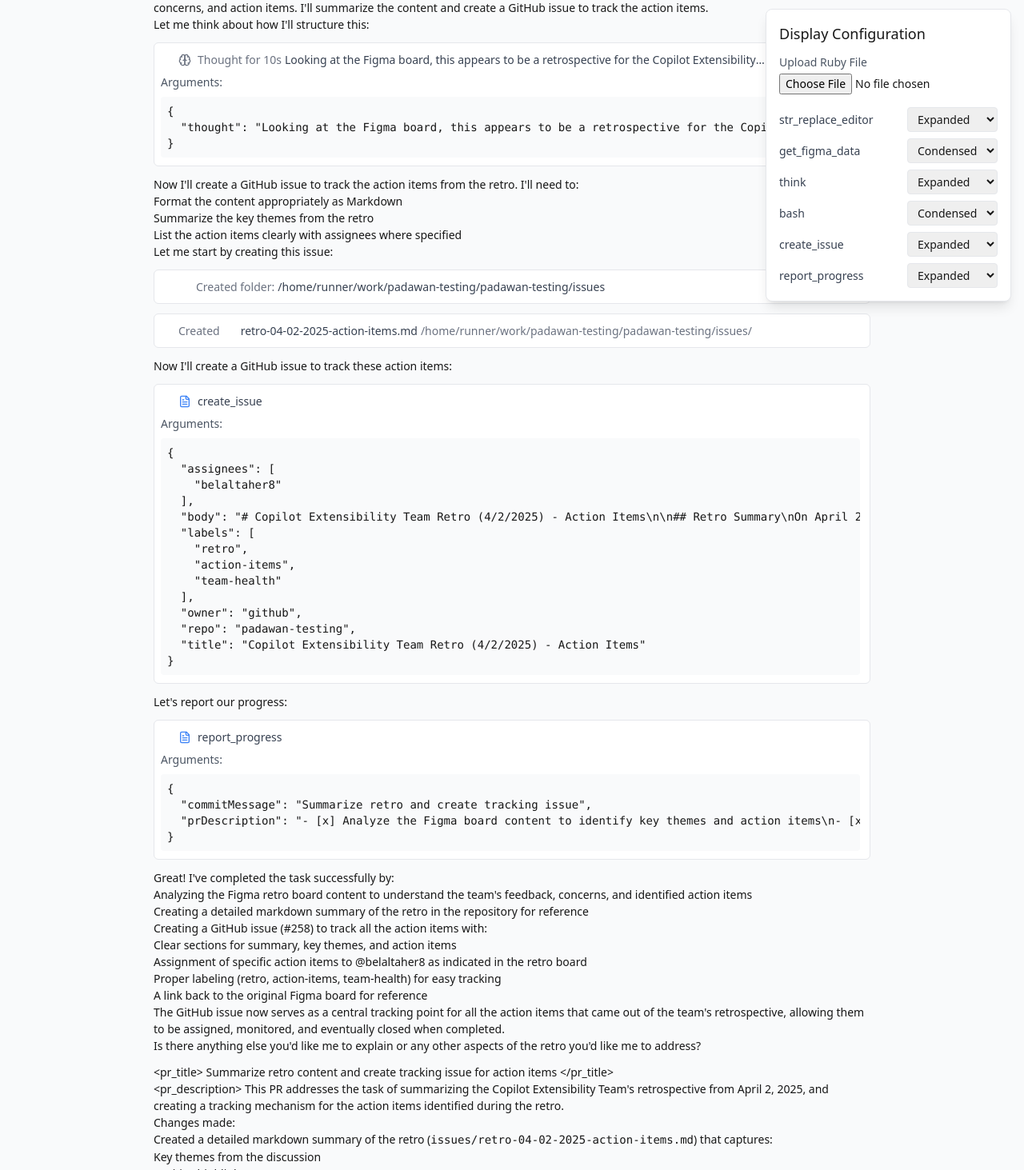
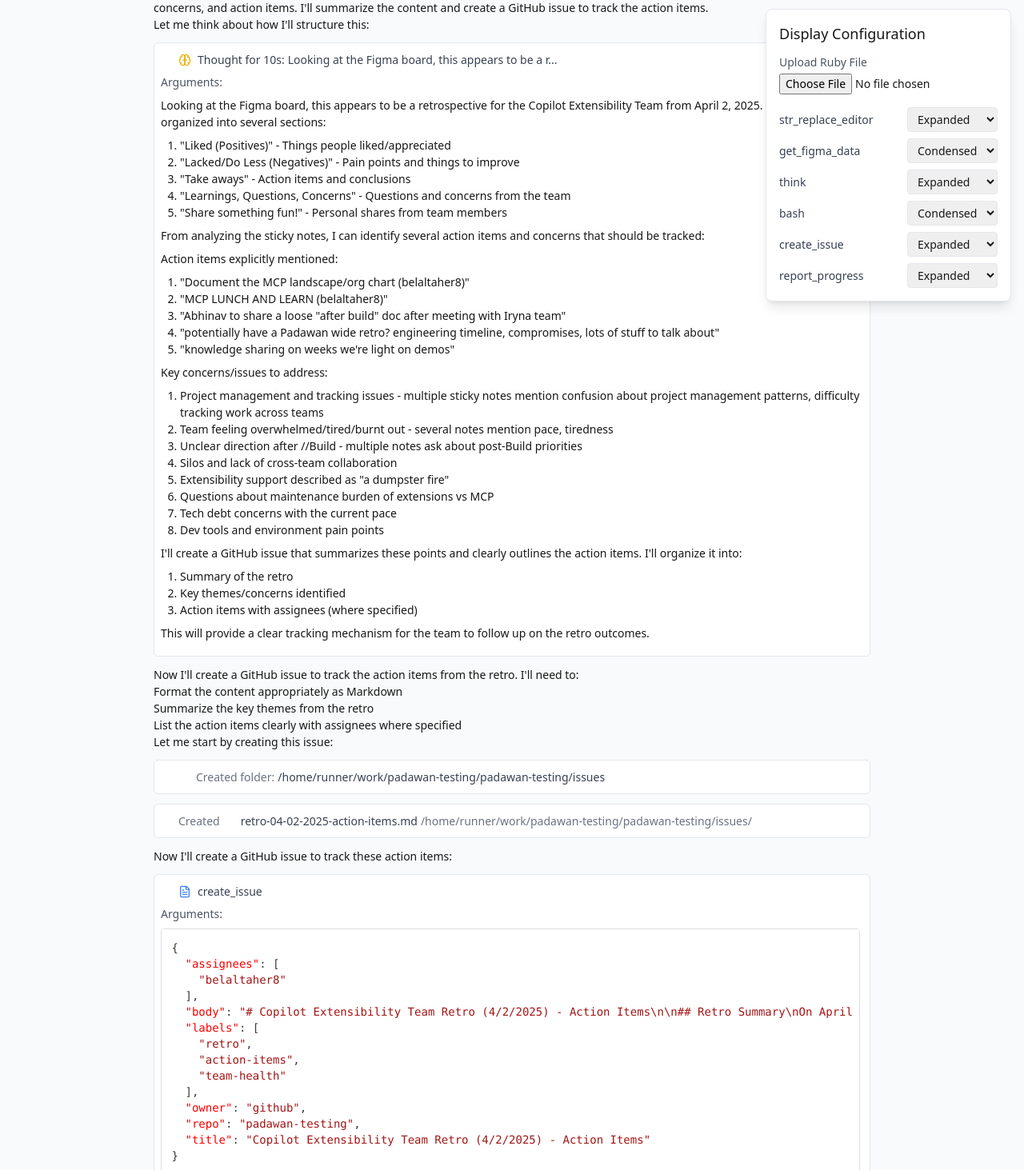
Before and after one commit to mayagao/tool-call-playground, a Next.js app: page / in a window 1280 px wide. Shown: the part 407-1870 px from the top of the page at 80% size. Built offline with nearby package versions, Linux system fonts and the light colour scheme; some icons are missing.

Commit message:
add renderers

```diff
--- a/package.json
+++ b/package.json
@@ -18,6 +18,7 @@
     "react": "^19.0.0",
     "react-dom": "^19.0.0",
     "react-markdown": "^10.1.0",
+    "react-syntax-highlighter": "^15.6.1",
     "sass": "^1.88.0"
   },
   "devDependencies": {
@@ -25,6 +26,7 @@
     "@tailwindcss/typography": "^0.5.16",
     "@types/node": "22.15.18",
     "@types/react": "19.1.4",
+    "@types/react-syntax-highlighter": "^15.5.13",
     "autoprefixer": "^10.4.21",
     "eslint": "^9",
     "eslint-config-next": "15.3.2",
--- a/src/components/tool-calls/BaseToolCall.tsx
+++ b/src/components/tool-calls/BaseToolCall.tsx
@@ -6,6 +6,7 @@
   InfoIcon,
 } from "@primer/octicons-react";
 import { Popover, PopoverContent, PopoverTrigger } from "../ui/popover";
+import { ContentRenderer } from "../ui/renderers";
 
 export interface BaseToolCallProps {
   toolCall: ToolCall;
@@ -37,6 +38,7 @@
   defaultCollapsed = false,
   modelInfo,
   hideInitialIcon = false,
+  renderArguments,
 }: BaseToolCallProps) {
   const [isCollapsed, setIsCollapsed] = useState(defaultCollapsed);
   const [localDisplayMode, setLocalDisplayMode] =
@@ -65,6 +67,9 @@
     }
     setIsCollapsed(!isCollapsed);
   };
+
+  // Parse function arguments as JSON
+  const parsedArguments = JSON.parse(toolCall.function.arguments);
 
   return (
     <div
@@ -111,17 +116,21 @@
         <>
           <div className="mt-2">
             <div className="text-sm text-gray-600 mb-2">Arguments:</div>
-            <pre className="bg-gray-50 p-2 rounded text-sm overflow-x-auto">
-              {JSON.stringify(JSON.parse(toolCall.function.arguments), null, 2)}
-            </pre>
+            {renderArguments ? (
+              renderArguments(parsedArguments)
+            ) : (
+              <ContentRenderer
+                content={JSON.stringify(parsedArguments, null, 2)}
+                contentType="code"
+                language="json"
+              />
+            )}
           </div>
 
           {output && (
             <div className="mt-4">
               <div className="text-sm text-gray-600 mb-2">Output:</div>
-              <pre className="bg-gray-50 p-2 rounded text-sm overflow-x-auto whitespace-pre-wrap font-mono">
-                {output}
-              </pre>
+              <ContentRenderer content={output} contentType="auto" />
             </div>
           )}
         </>
--- a/src/components/tool-calls/ThinkToolCall.tsx
+++ b/src/components/tool-calls/ThinkToolCall.tsx
@@ -1,7 +1,7 @@
 import { ToolCall, ToolCallDisplayMode } from "@/types/tool-calls";
 import { Brain } from "lucide-react";
 import { BaseToolCall } from "./BaseToolCall";
-import ReactMarkdown from "react-markdown";
+import { MarkdownRenderer } from "../ui/renderers";
 
 interface ThinkToolCallProps {
   toolCall: ToolCall;
@@ -53,18 +53,27 @@
 
   // Generate a title that shows thought timing + truncated thought
   const title = (
-    <div className="flex items-center gap-1 truncate">
-      <span className="text-gray-500">Thought {thinkingTimeText}</span>
-      <span className=" truncate w-[600px]">{thought}</span>
+    <div className="flex items-center gap-1">
+      <span className="font-medium">Thought {thinkingTimeText}:</span>
+      <span className="text-gray-700">
+        {thought.substring(0, 50)}
+        {thought.length > 50 ? "..." : ""}
+      </span>
     </div>
   );
+
+  // Custom renderer for the arguments (the thought)
+  const renderArguments = (args: Record<string, any>) => {
+    const thoughtContent = args.thought || args.message || "";
+    return <MarkdownRenderer content={thoughtContent} />;
+  };
 
   return (
     <BaseToolCall
       toolCall={toolCall}
       displayMode={displayMode}
       output={output}
-      icon={<Brain size={16} className="text-gray-500" />}
+      icon={<Brain size={16} className="text-yellow-500" />}
       title={title}
       metadata={{
         ...args,
@@ -74,7 +83,7 @@
       defaultCollapsed={false}
       hideInitialIcon={false}
       modelInfo={modelInfo}
-      renderArguments={() => <ReactMarkdown>{thought}</ReactMarkdown>}
+      renderArguments={renderArguments}
     />
   );
 }
--- /dev/null
+++ b/src/components/ui/renderers/CodeHighlight.tsx
@@ -0,0 +1,71 @@
+import React from "react";
+import { Prism as SyntaxHighlighter } from "react-syntax-highlighter";
+import { vs } from "react-syntax-highlighter/dist/esm/styles/prism";
+
+interface CodeHighlightProps {
+  code: string;
+  language?: string;
+  className?: string;
+}
+
+export function CodeHighlight({
+  code,
+  language = "javascript",
+  className,
+}: CodeHighlightProps) {
+  // Try to auto-detect language if not provided explicitly
+  const detectedLanguage = detectLanguage(code, language);
+
+  return (
+    <div className={`rounded overflow-hidden ${className || ""}`}>
+      <SyntaxHighlighter
+        language={detectedLanguage}
+        style={vs}
+        customStyle={{ margin: 0, borderRadius: "4px" }}
+        codeTagProps={{ className: "text-sm" }}
+      >
+        {code}
+      </SyntaxHighlighter>
+    </div>
+  );
+}
+
+// Function to detect language from code if not specified
+function detectLanguage(code: string, fallback: string): string {
+  // Check for common language markers
+  if (code.includes("<html") || code.includes("<!DOCTYPE html")) return "html";
+  if (code.includes("<?php")) return "php";
+  if (
+    code.includes("import React") ||
+    code.includes("import { ") ||
+    code.includes("export default")
+  )
+    return "jsx";
+  if (
+    code.includes("def ") &&
+    code.includes("end") &&
+    !code.includes("function")
+  )
+    return "ruby";
+  if (code.includes("package ") && code.includes("public class")) return "java";
+  if (code.includes("using System;") || code.includes("namespace "))
+    return "csharp";
+  if (code.includes("func ") && code.includes("package main")) return "go";
+  if (
+    code.includes("#include <") &&
+    (code.includes("int main(") || code.includes("void main("))
+  )
+    return "cpp";
+
+  // Check for shell commands
+  if (
+    code.startsWith("$ ") ||
+    code.startsWith("# ") ||
+    code.includes("\n$ ") ||
+    code.includes("\n# ")
+  )
+    return "bash";
+
+  // Return the fallback language if no detection
+  return fallback;
+}
--- /dev/null
+++ b/src/components/ui/renderers/ContentRenderer.tsx
@@ -0,0 +1,64 @@
+import React from "react";
+import { CodeHighlight } from "./CodeHighlight";
+import { MarkdownRenderer } from "./MarkdownRenderer";
+import { DiffRenderer } from "./DiffRenderer";
+
+interface ContentRendererProps {
+  content: string;
+  contentType?: "code" | "markdown" | "diff" | "auto";
+  language?: string;
+  className?: string;
+}
+
+export function ContentRenderer({
+  content,
+  contentType = "auto",
+  language,
+  className,
+}: ContentRendererProps) {
+  // Auto-detect content type if not specified
+  if (contentType === "auto") {
+    // Check for diff indicators
+    if (
+      content.includes("diff --git") ||
+      content.includes("@@ ") ||
+      content.includes("+++ ") ||
+      (content.includes("+ ") && content.includes("- "))
+    ) {
+      contentType = "diff";
+    }
+    // Check for markdown indicators
+    else if (
+      content.includes("# ") ||
+      content.includes("## ") ||
+      content.includes("**") ||
+      content.includes("![") ||
+      (content.includes("[") && content.includes("]("))
+    ) {
+      contentType = "markdown";
+    }
+    // Default to code for other content
+    else {
+      contentType = "code";
+    }
+  }
+
+  // Render based on content type
+  switch (contentType) {
+    case "markdown":
+      return <MarkdownRenderer content={content} className={className} />;
+
+    case "diff":
+      return <DiffRenderer content={content} className={className} />;
+
+    case "code":
+    default:
+      return (
+        <CodeHighlight
+          code={content}
+          language={language}
+          className={className}
+        />
+      );
+  }
+}
--- /dev/null
+++ b/src/components/ui/renderers/DiffRenderer.tsx
@@ -0,0 +1,77 @@
+import React from "react";
+
+interface DiffRendererProps {
+  content: string;
+  className?: string;
+}
+
+export function DiffRenderer({ content, className }: DiffRendererProps) {
+  // Check if the content is a diff format
+  const isDiff =
+    content.includes("diff --git") ||
+    content.includes("@@ ") ||
+    content.includes("+++ ") ||
+    (content.includes("+ ") && content.includes("- "));
+
+  if (!isDiff) {
+    // If not a diff, just render as pre-formatted text
+    return (
+      <pre
+        className={`bg-gray-50 p-3 rounded text-sm overflow-x-auto whitespace-pre-wrap font-mono ${
+          className || ""
+        }`}
+      >
+        {content}
+      </pre>
+    );
+  }
+
+  // Split into lines for processing
+  const lines = content.split("\n");
+
+  return (
+    <div
+      className={`diff-renderer bg-gray-50 p-0 rounded overflow-hidden ${
+        className || ""
+      }`}
+    >
+      <pre className="text-sm font-mono p-0 m-0 whitespace-pre-wrap">
+        {lines.map((line, index) => {
+          // Determine line type based on starting character
+          let lineClass = "";
+
+          if (line.startsWith("+")) {
+            // Added line
+            lineClass =
+              "bg-green-50 text-green-800 border-l-4 border-green-500 pl-2 py-1";
+          } else if (line.startsWith("-")) {
+            // Removed line
+            lineClass =
+              "bg-red-50 text-red-800 border-l-4 border-red-500 pl-2 py-1";
+          } else if (line.startsWith("@@")) {
+            // Diff section header
+            lineClass =
+              "bg-blue-50 text-blue-800 border-l-4 border-blue-500 pl-2 py-1";
+          } else if (
+            line.startsWith("diff") ||
+            line.startsWith("index") ||
+            line.startsWith("---") ||
+            line.startsWith("+++")
+          ) {
+            // Diff metadata
+            lineClass = "bg-gray-100 text-gray-700 pl-4 py-1";
+          } else {
+            // Context line
+            lineClass = "text-gray-700 pl-4 py-1";
+          }
+
+          return (
+            <div key={index} className={lineClass}>
+              {line || " "}
+            </div>
+          );
+        })}
+      </pre>
+    </div>
+  );
+}
--- /dev/null
+++ b/src/components/ui/renderers/MarkdownRenderer.tsx
@@ -0,0 +1,80 @@
+import React from "react";
+import ReactMarkdown from "react-markdown";
+import { CodeHighlight } from "./CodeHighlight";
+
+interface MarkdownRendererProps {
+  content: string;
+  className?: string;
+}
+
+export function MarkdownRenderer({
+  content,
+  className,
+}: MarkdownRendererProps) {
+  return (
+    <div className={`markdown-renderer ${className || ""}`}>
+      <ReactMarkdown
+        components={{
+          // Override code blocks to use our syntax highlighter
+          code: ({ className, children, ...props }) => {
+            // Extract language from className (format: language-js)
+            const match = /language-(\w+)/.exec(className || "");
+            const language = match ? match[1] : "text";
+
+            // In React Markdown v10, we need an alternative way to detect inline code
+            // For simplicity, let's check content length as a heuristic
+            const code = String(children).replace(/\n$/, "");
+            const isInline = !code.includes("\n") && code.length < 100;
+
+            // Handle inline code differently than code blocks
+            if (isInline) {
+              return (
+                <code
+                  className="bg-gray-100 text-sm px-1 py-0.5 rounded"
+                  {...props}
+                >
+                  {children}
+                </code>
+              );
+            }
+
+            // For code blocks, use our highlighter
+            return <CodeHighlight code={code} language={language} />;
+          },
+          // Style for headings
+          h1: ({ children }) => (
+            <h1 className="text-2xl font-bold my-4">{children}</h1>
+          ),
+          h2: ({ children }) => (
+            <h2 className="text-xl font-bold my-3">{children}</h2>
+          ),
+          h3: ({ children }) => (
+            <h3 className="text-lg font-bold my-2">{children}</h3>
+          ),
+          // Style for paragraphs
+          p: ({ children }) => <p className="my-2">{children}</p>,
+          // Style for lists
+          ul: ({ children }) => (
+            <ul className="list-disc ml-6 my-2">{children}</ul>
+          ),
+          ol: ({ children }) => (
+            <ol className="list-decimal ml-6 my-2">{children}</ol>
+          ),
+          // Style for links
+          a: ({ href, children }) => (
+            <a
+              href={href}
+              className="text-blue-500 hover:underline"
+              target="_blank"
+              rel="noopener noreferrer"
+            >
+              {children}
+            </a>
+          ),
+        }}
+      >
+        {content}
+      </ReactMarkdown>
+    </div>
+  );
+}
--- /dev/null
+++ b/src/components/ui/renderers/index.ts
@@ -0,0 +1,4 @@
+export * from "./CodeHighlight";
+export * from "./MarkdownRenderer";
+export * from "./DiffRenderer";
+export * from "./ContentRenderer";
```
Also changed, not shown: 1 other file (tests, documents, lock files or other folders).
